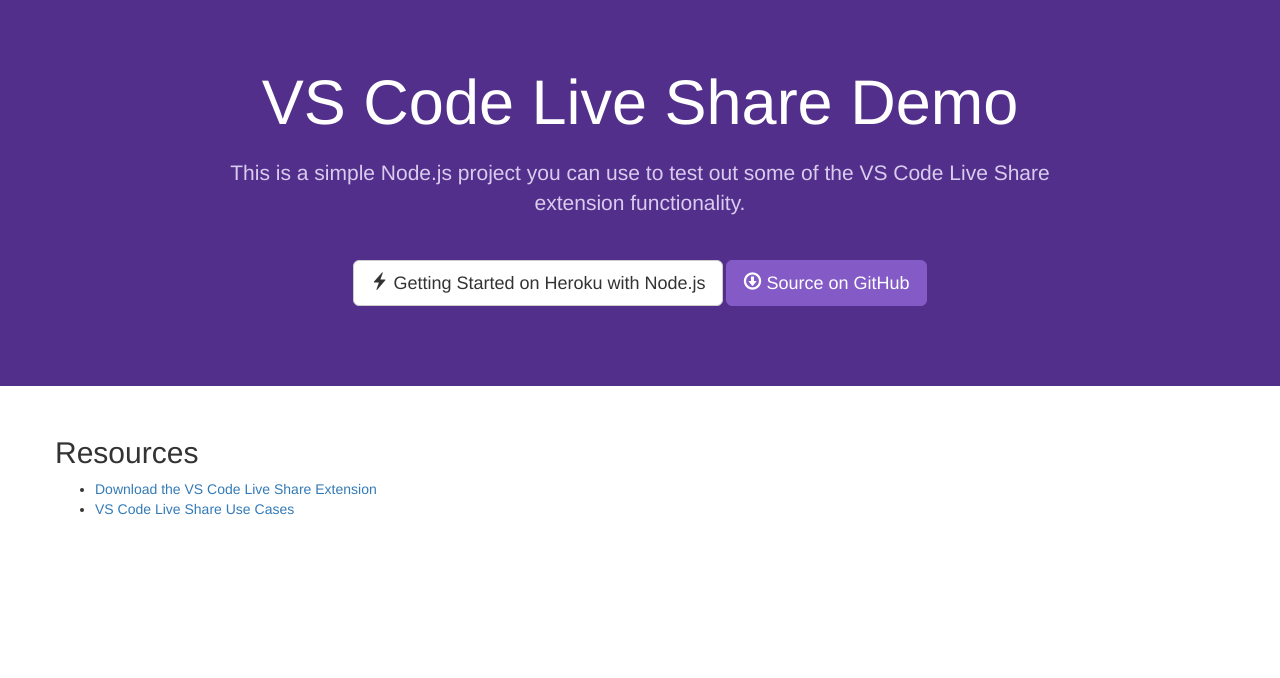
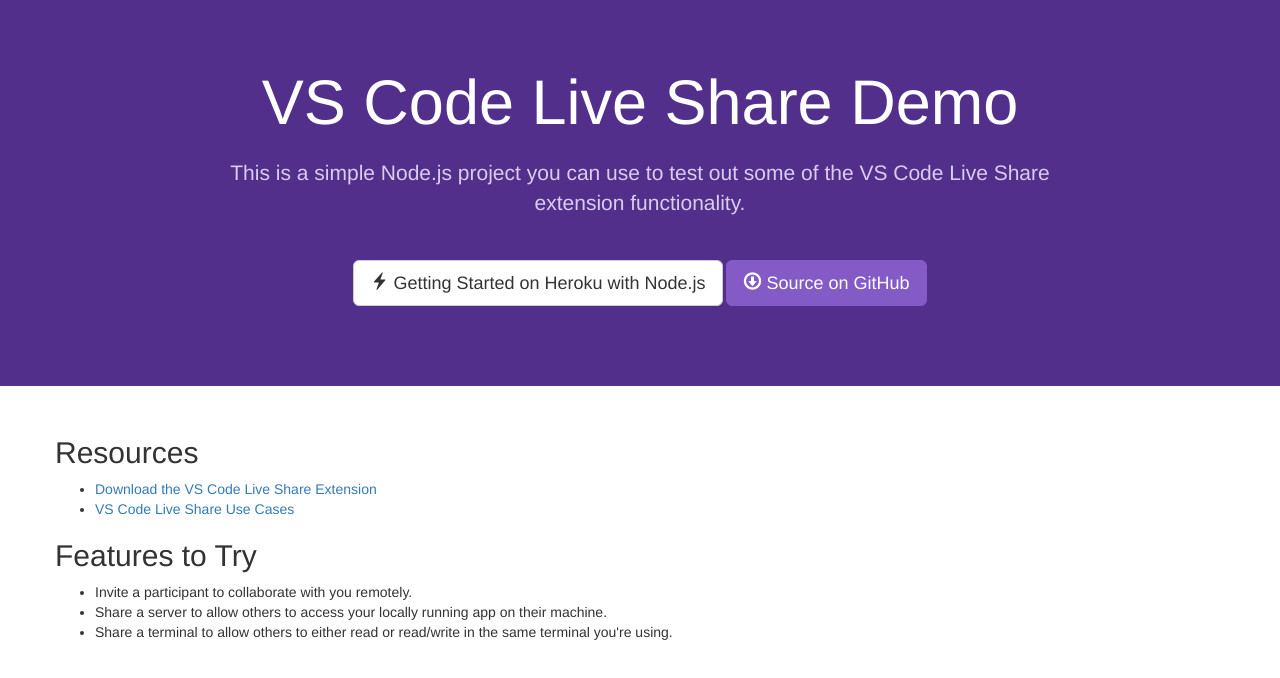
Before and after one commit to thawkin3/vs-code-live-share-demo, a website: page public/index.html in a window 1280 px wide. Drawn offline with nearby package versions, Linux system fonts and the light colour scheme.

Commit message:
feat: adds a Features to Try section

```diff
--- a/public/index.html
+++ b/public/index.html
@@ -22,6 +22,12 @@
             <li><a href="https://marketplace.visualstudio.com/items?itemName=MS-vsliveshare.vsliveshare">Download the VS Code Live Share Extension</a></li>
             <li><a href="https://docs.microsoft.com/en-us/visualstudio/liveshare/reference/use-cases">VS Code Live Share Use Cases</a></li>
           </ul>
+          <h2>Features to Try</h2>
+          <ul>
+            <li>Invite a participant to collaborate with you remotely.</li>
+            <li>Share a server to allow others to access your locally running app on their machine.</li>
+            <li>Share a terminal to allow others to either read or read/write in the same terminal you're using.</li>
+          </ul>
         </div>
       </div>
     </main>
```
